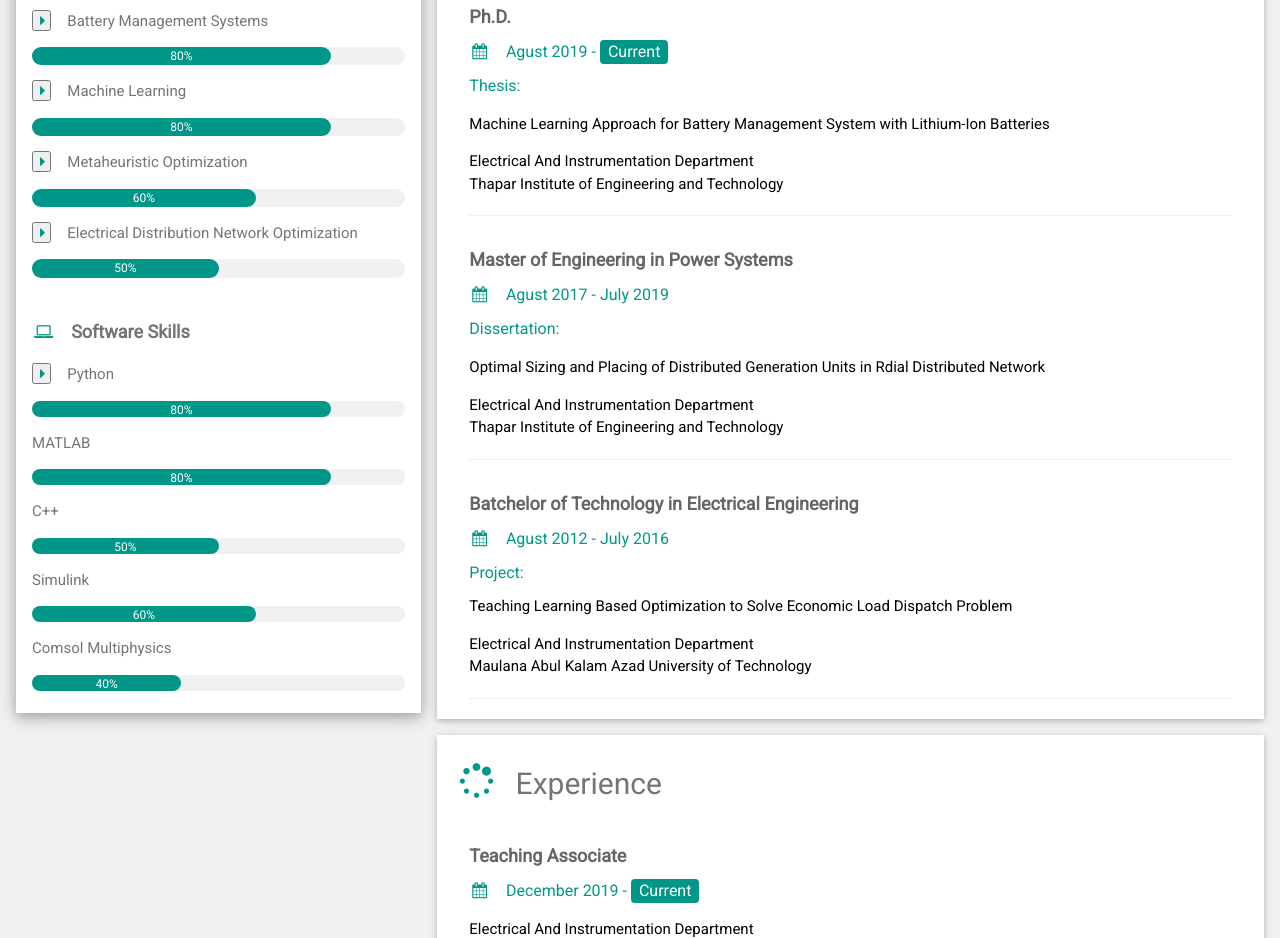
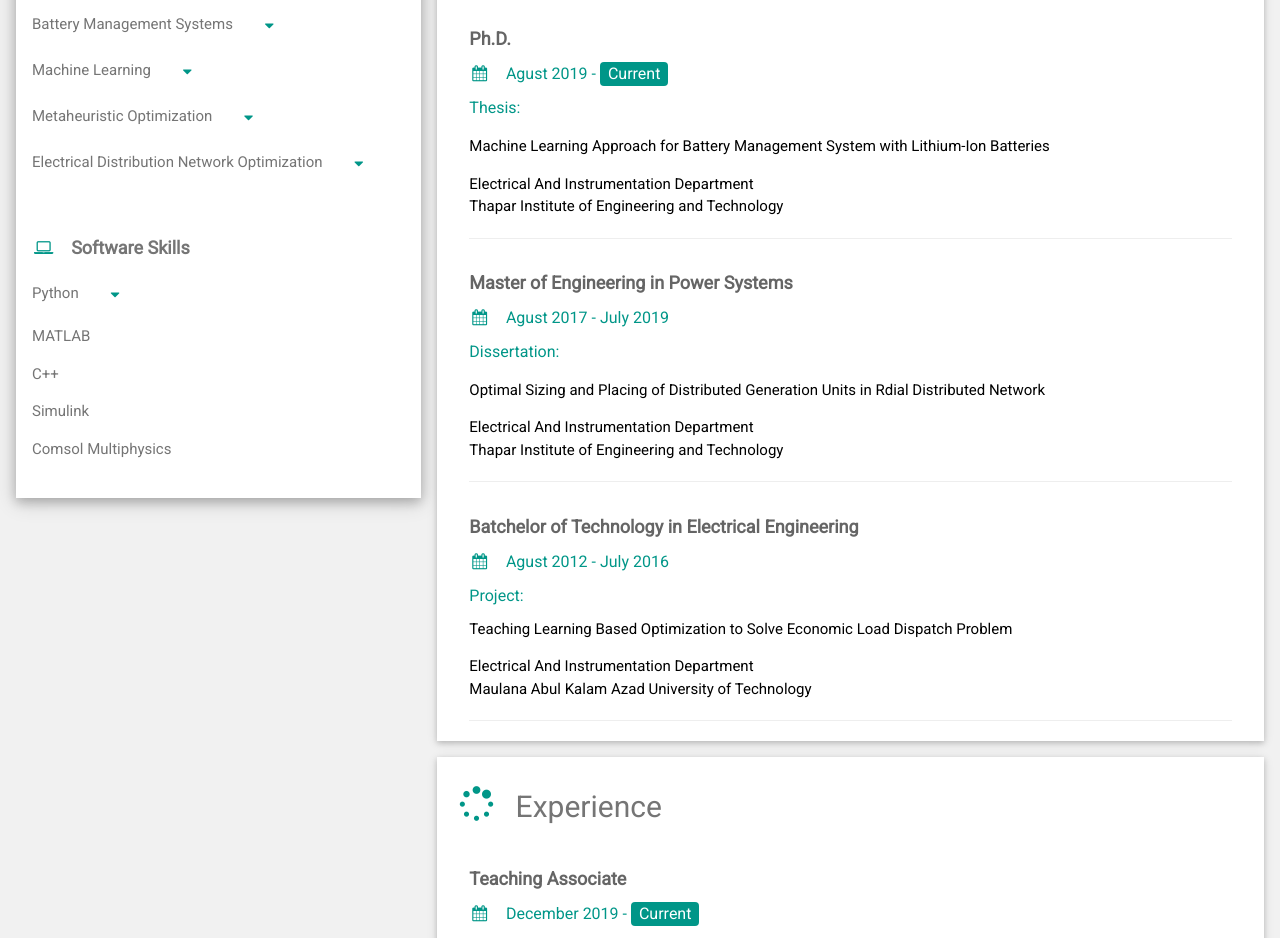
Before and after one commit to tamoghnabh/tamoghnabh.github.io, a plain HTML site: page index.html in a window 1280 px wide. Shown: the part 509-1447 px from the top of the page. Drawn offline with nearby package versions, Linux system fonts and the light colour scheme.

Commit message:
Update index.html

```diff
--- a/index.html
+++ b/index.html
@@ -36,20 +36,16 @@ html,body,h1,h2,h3,h4,h5,h6 {font-family: "Roboto", sans-serif}
 
           <p class="w3-large"><b><i class="fa fa-wrench fa-fw w3-margin-right w3-text-teal"></i>Technical Skills</b></p>
 
-		  <p><button onclick="myFunc('Demo1')" class="fa fa-caret-right fa-fw w3-margin-right w3-text-teal w3-hover-opacity"></button>Battery Management Systems</p>
-		  <div class="w3-light-grey w3-round-xlarge w3-small">
-            <div class="w3-container w3-center w3-round-xlarge w3-teal" style="width:80%">80%</div>
-          </div>
+		  <p>Battery Management Systems<button onclick="myFunc('Demo1')" class="w3-button fa fa-caret-down fa-fw w3-margin-left w3-text-teal w3-hover-opacity"></button></p>
+
 		  <div id="Demo1" class="w3-hide w3-container w3-text-teal">
 			<p>State of Charge (SOC) Estimation</p>
 			<p>State of health (SOH) Estimation</p>
 			<p>Remaining Useful Life (RUL) Estimation</p>
 		  </div>
 
-          <p><button onclick="myFunc('Demo2')" class="fa fa-caret-right fa-fw w3-margin-right w3-text-teal w3-hover-opacity"></button>Machine Learning</p>
-          <div class="w3-light-grey w3-round-xlarge w3-small">
-              <div class="w3-container w3-center w3-round-xlarge w3-teal" style="width:80%">80%</div>
-          </div>
+          <p>Machine Learning<button onclick="myFunc('Demo2')" class="w3-button fa fa-caret-down fa-fw w3-margin-left w3-text-teal w3-hover-opacity"></button></p>
+
 		  <div id="Demo2" class="w3-hide w3-container w3-text-teal">
 			<p>Deep Learning Neural Network</p>
 			<p>Clustering Analysis</p>
@@ -58,20 +54,16 @@ html,body,h1,h2,h3,h4,h5,h6 {font-family: "Roboto", sans-serif}
 			<p>Natural Language Processing</p>
 			<p>Recurrent Nural Network</p>
 		  </div>
-          <p><button onclick="myFunc('Demo3')" class="fa fa-caret-right fa-fw w3-margin-right w3-text-teal w3-hover-opacity"></button>Metaheuristic Optimization</p>
-          <div class="w3-light-grey w3-round-xlarge w3-small">
-            <div class="w3-container w3-center w3-round-xlarge w3-teal" style="width:60%">60%</div>
-          </div>
+          <p>Metaheuristic Optimization<button onclick="myFunc('Demo3')" class="w3-button fa fa-caret-down fa-fw w3-margin-left w3-text-teal w3-hover-opacity"></button></p>
+
 		  <div id="Demo3" class="w3-hide w3-container w3-text-teal">
 			<p>Genetic Algorithm</p>
 			<p>Particle Swarm Optimization</p>
 			<p>Teaching Learning Based Optimization</p>
 			<p>Jaya Algorithm</p>
 		  </div>
-          <p><button onclick="myFunc('Demo4')" class="fa fa-caret-right fa-fw w3-margin-right w3-text-teal w3-hover-opacity"></button>Electrical Distribution Network Optimization</p>
-          <div class="w3-light-grey w3-round-xlarge w3-small">
-            <div class="w3-container w3-center w3-round-xlarge w3-teal" style="width:50%">50%</div>
-          </div>
+          <p>Electrical Distribution Network Optimization<button onclick="myFunc('Demo4')" class="w3-button fa fa-caret-down fa-fw w3-margin-left w3-text-teal w3-hover-opacity"></button></p>
+
 		  <div id="Demo4" class="w3-hide w3-container w3-text-teal">
 			<p>Radial Distribution Load Flow</p>
 			<p>Optimal Distributed Generation Placement</p>
@@ -80,10 +72,8 @@ html,body,h1,h2,h3,h4,h5,h6 {font-family: "Roboto", sans-serif}
           <br>
 
           <p class="w3-large w3-text-theme"><b><i class="fa fa-laptop fa-fw w3-margin-right w3-text-teal"></i>Software Skills</b></p>
-          <p><button onclick="myFunc('Demo5')" class="fa fa-caret-right fa-fw w3-margin-right w3-text-teal w3-hover-opacity"></button>Python</p>
-          <div class="w3-light-grey w3-round-xlarge w3-small">
-            <div class="w3-container w3-center w3-round-xlarge w3-teal" style="height:16px;width:80%">80%</div>
-          </div>
+          <p>Python<button onclick="myFunc('Demo5')" class="w3-button fa fa-caret-down fa-fw w3-margin-left w3-text-teal w3-hover-opacity"></button></p>
+
 		  <div id="Demo5" class="w3-hide w3-container w3-text-teal">
 			<p>Numpy, Pandas</p>
 			<p>Matplotlib</p>
@@ -92,21 +82,13 @@ html,body,h1,h2,h3,h4,h5,h6 {font-family: "Roboto", sans-serif}
 			<p>River</p>
 		  </div>
           <p>MATLAB</p>
-          <div class="w3-light-grey w3-round-xlarge w3-small">
-            <div class="w3-container w3-center w3-round-xlarge w3-teal" style="height:16px;width:80%">80%</div>
-          </div>
+
 		  <p>C++</p>
-          <div class="w3-light-grey w3-round-xlarge w3-small">
-            <div class="w3-container w3-center w3-round-xlarge w3-teal" style="height:16px;width:50%">50%</div>
-          </div>
+
 		  <p>Simulink</p>
-          <div class="w3-light-grey w3-round-xlarge w3-small">
-            <div class="w3-container w3-center w3-round-xlarge w3-teal" style="height:16px;width:60%">60%</div>
-          </div>
+
 		  <p>Comsol Multiphysics</p>
-          <div class="w3-light-grey w3-round-xlarge w3-small">
-            <div class="w3-container w3-center w3-round-xlarge w3-teal" style="height:16px;width:40%">40%</div>
-          </div>
+
           <br>
         </div>
       </div><br>
@@ -119,11 +101,11 @@ html,body,h1,h2,h3,h4,h5,h6 {font-family: "Roboto", sans-serif}
 
       <div class="w3-container w3-card w3-white w3-margin-bottom">
         <h2 class="w3-text-grey w3-padding-16"><i class="fa fa-user-circle-o fa-fw w3-margin-right w3-xxlarge w3-text-teal"></i>About Me</h2>
-		<p>I am a doctoral research fellow at <a href="https://eied.thapar.edu/?_ga=2.157254457.300080892.1635142071-56125902.1632729773" target="_blank">Electrical and Engineering Department</a>, Thapar Institute of Engineering and Technology, India under Professor <a href="https://eied.thapar.edu/?_ga=2.157254457.300080892.1635142071-56125902.1632729773" target="_blank">Smarajit Ghosh</a>'s supervision. I have a thorough understanding of various estimation techniques for model-based and model-less BMS parameters like State of Charge, State of Health, Remaining Useful Life, et. cetera. </p>
+		<p>I am a doctoral fellow at <a href="https://eied.thapar.edu/?_ga=2.157254457.300080892.1635142071-56125902.1632729773" target="_blank">Electrical and Engineering Department</a>, Thapar Institute of Engineering and Technology, India under the super vision of Professor <a href="https://eied.thapar.edu/?_ga=2.157254457.300080892.1635142071-56125902.1632729773" target="_blank">Smarajit Ghosh</a>. I am currently working on various estimation techniques for model-based and model-less battery management systems (BMS) parameters like state of charge, state of health, remaining useful life, to name a few. </p>
 
-		<p>My research work focuses on developing Battery Management Systems (BMS) Algorithms with Lithium-ion batteries using Machine Learning, focusing on the Indian traffic scenario. I have developed a city-specific transient driving cycle to model the traffic pattern of Patiala, India, accurately. The methodology applies to any other city or geographic area.</p>
+		<p>I use machine learning models for parameter estimation for BMS algorithm. In my work, I am focusing on the traffic patterns and scenarios of Indian cities. I have developed a city-specific transient driving cycle to model the traffic pattern of Patiala, India, accurately. The methodology applies to any other city or geographic area.</p>
 
-		<p>I am skilled in using various supervised and unsupervised Machine Learning and Deep Learning models. I am deeply interested in Online Machine Learning deployed in scenarios where data arrives as a stream. Currently I am venturing in the world of Reinforcement Learning and its various applications.</p>
+		<p>I apply various supervised and unsupervised Machine Learning and Deep Learning models to different clustering, regression and classification problems. I am deeply interested in Online Machine Learning deployed in scenarios where data arrives as a stream. Currently I am venturing in the world of Reinforcement Learning and its various applications in BMS.</p>
 	  </div>
 
        <div class="w3-container w3-card w3-white w3-margin-bottom">
@@ -166,7 +148,7 @@ html,body,h1,h2,h3,h4,h5,h6 {font-family: "Roboto", sans-serif}
 		 </div>
 
         <div class="w3-container">
-          <h5 class="w3-opacity"><b>Internship Trainee</b></h5>
+          <h5 class="w3-opacity"><b>Internship</b></h5>
           <h6 class="w3-text-teal"><i class="fa fa-calendar fa-fw w3-margin-right"></i>June 2018 - August 2018</h6>
 		  <p>Optimization of Green House Lighting System Using Teaching Learning Based Optimization</p>
 		  <p>Department of Optics<br>CSIR-CSIO, Chandigarh, India</p>
@@ -180,13 +162,13 @@ html,body,h1,h2,h3,h4,h5,h6 {font-family: "Roboto", sans-serif}
         </div>
 
 		<div class="w3-container">
-          <h5 class="w3-opacity"><b>Graduate Engineering Trarinee</b></h5>
+
           <h6 class="w3-text-teal"><i class="fa fa-calendar fa-fw w3-margin-right"></i>January 2014 - February 2014</h6>
           <p>West Bengal State Electricity Distribution Corp. Ltd, Baruipur, India<br>
         </div>
 
 		<div class="w3-container">
-          <h5 class="w3-opacity"><b>Graduate Engineering Trarinee</b></h5>
+
           <h6 class="w3-text-teal"><i class="fa fa-calendar fa-fw w3-margin-right"></i>January 2014 - February 2014</h6>
           <p>West Bengal State Electricity Distribution Corp. Ltd, Baruipur, India<br>
         </div>
```
